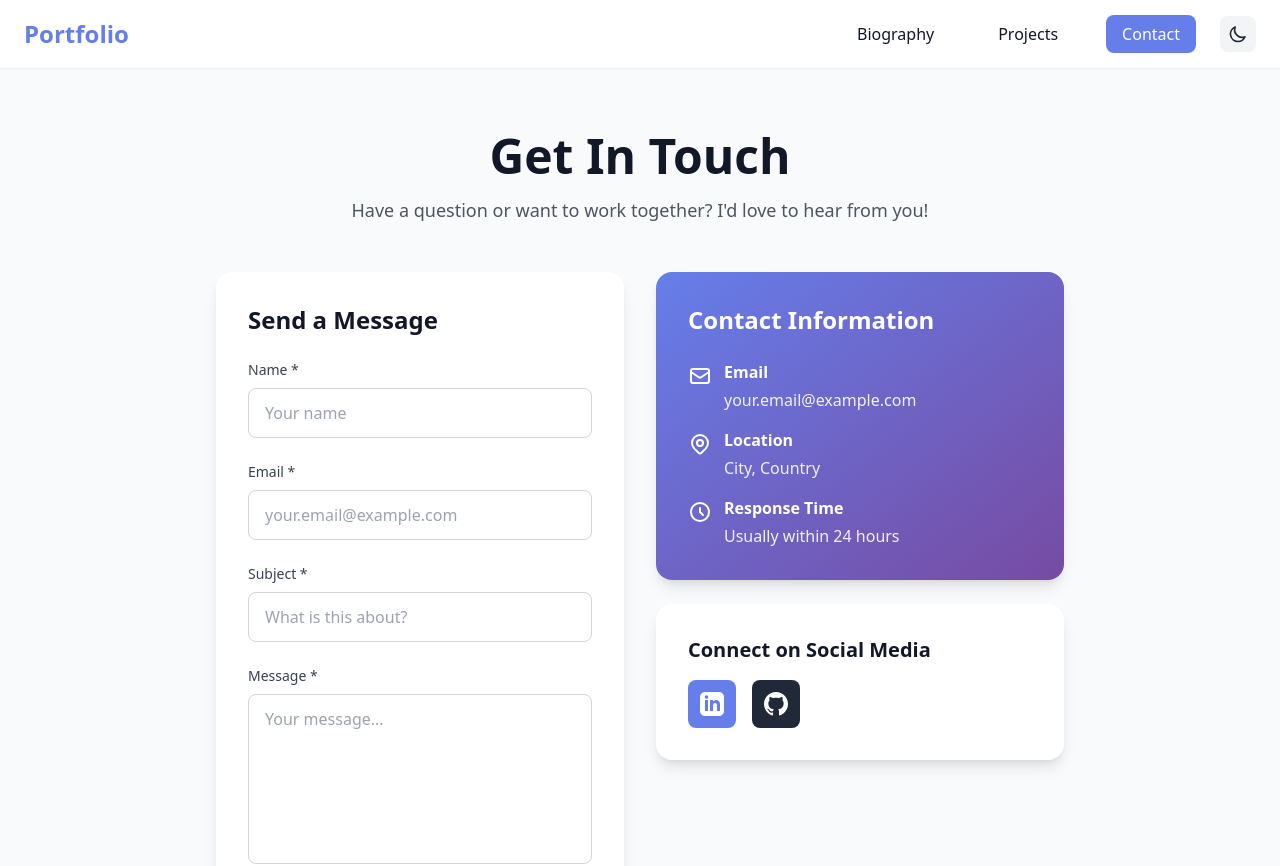
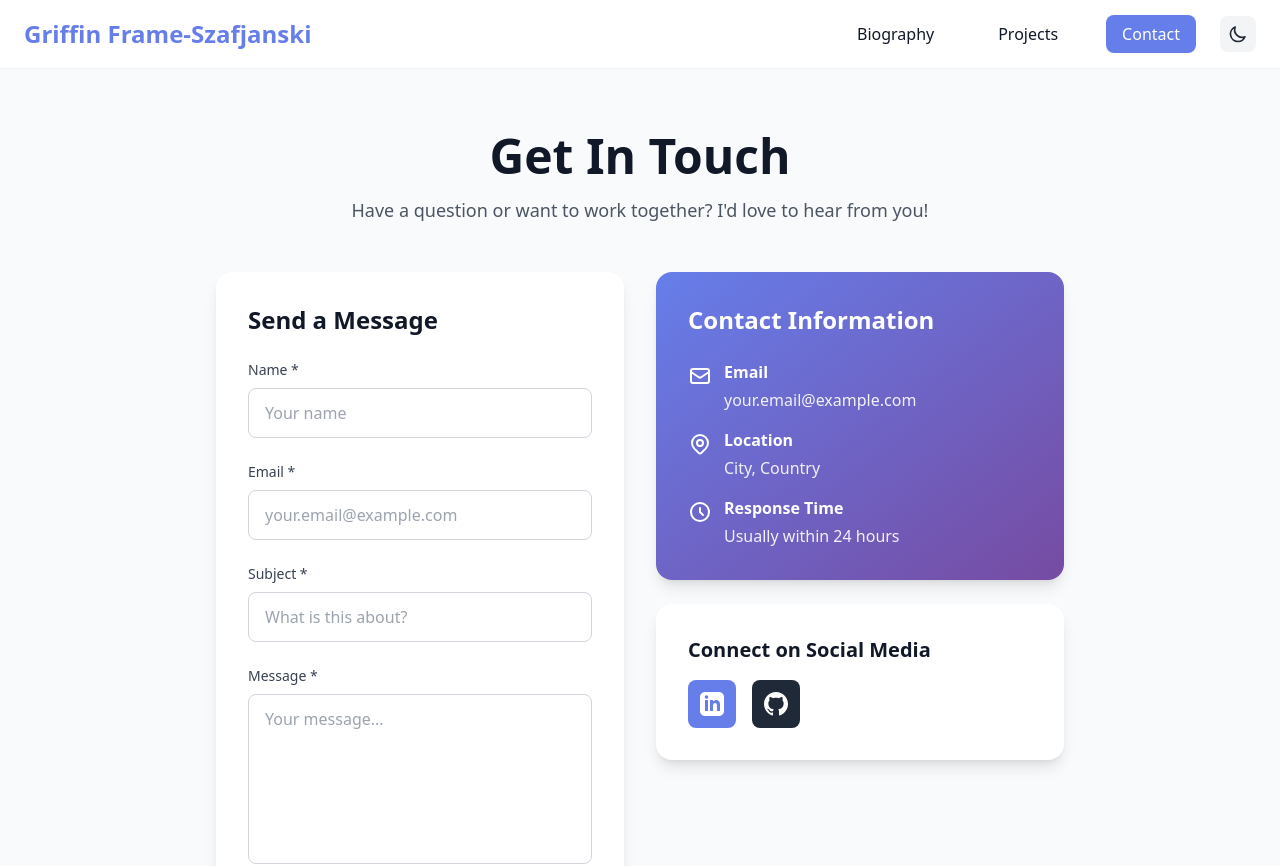
Before and after one commit to Griffin-Frame-Szafjanski/portfolio_infrastructure, a Next.js app: page /contact in a window 1280 px wide. Shown: the top 866 px of the page. Built offline with nearby package versions, Linux system fonts and the light colour scheme; no server answers; the database is empty.

Commit message:
change header title

```diff
--- a/app/components/Header.js
+++ b/app/components/Header.js
@@ -18,7 +18,7 @@ export default function Header() {
         <div className="max-w-7xl mx-auto px-6 flex justify-between items-center">
           <div>
             <Link href="/biography" className="text-2xl font-bold text-primary hover:text-primary/80 transition-colors">
-              Portfolio
+              Griffin Frame-Szafjanski
             </Link>
           </div>
 
```
